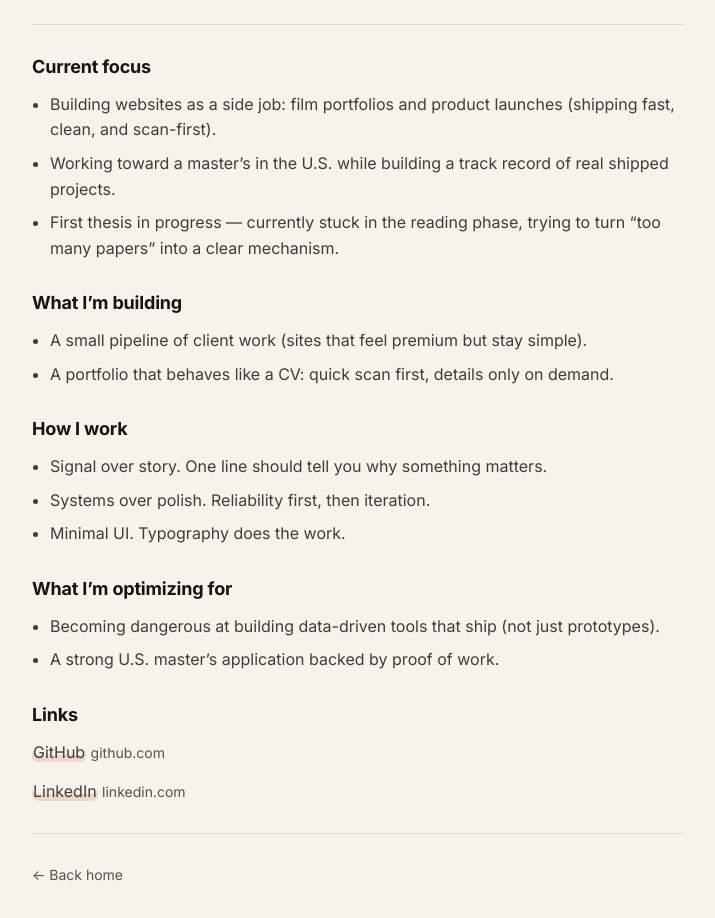
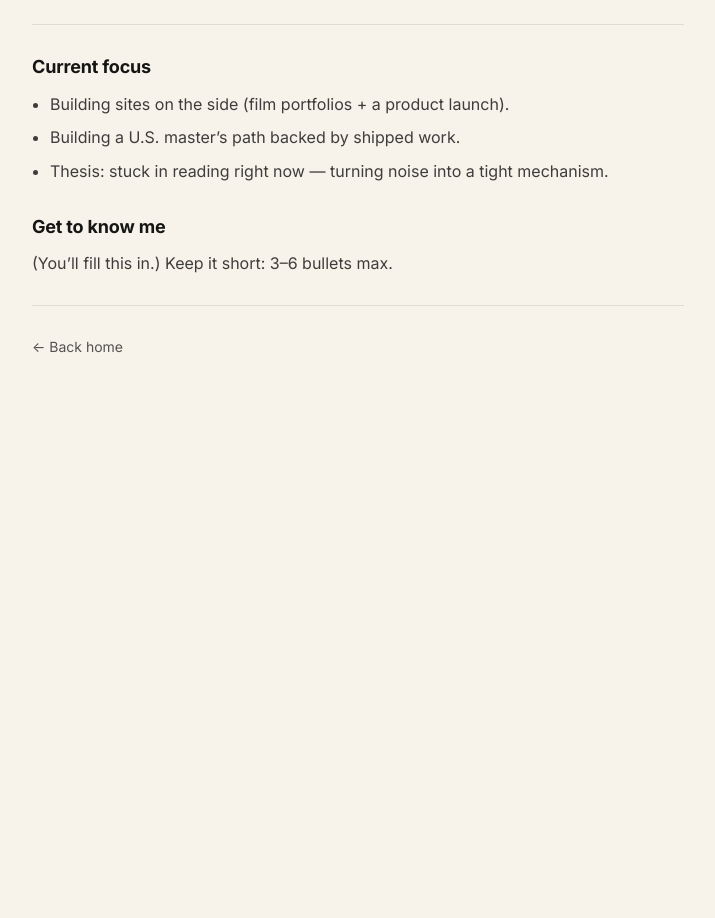
Before and after one commit to benjaminarce-cloud/arcev2-portfolio, a Next.js app: page /about in a window 1280 px wide. Shown: the part 260-1178 px from the top of the page, without its empty margins (282-997 px from the left). After the commit the page ends 800 px from the top, so only its background shows below. Built offline with nearby package versions, Linux system fonts and the light colour scheme.

Commit message:
Update page.tsx

```diff
--- a/src/app/about/page.tsx
+++ b/src/app/about/page.tsx
@@ -8,8 +8,9 @@ export default function AboutPage() {
         <h1 className="page-title">
           Now <span className="accent">/</span>
         </h1>
-        <p className="page-subtitle">
-          Current focus, short and honest. If it’s here, it’s because it’s real.
+
+        <p className="page-subtitle" style={{ maxWidth: 720 }}>
+          Current focus. No fluff.
         </p>
 
         <div className="prose">
@@ -18,61 +19,19 @@ export default function AboutPage() {
           <h2>Current focus</h2>
           <ul style={{ marginTop: 10, paddingLeft: 18 }}>
             <li style={{ marginBottom: 8, color: "rgba(21, 21, 21, 0.82)" }}>
-              Building websites as a side job: film portfolios and product launches (shipping fast, clean, and scan-first).
+              Building sites on the side (film portfolios + a product launch).
             </li>
             <li style={{ marginBottom: 8, color: "rgba(21, 21, 21, 0.82)" }}>
-              Working toward a master’s in the U.S. while building a track record of real shipped projects.
+              Building a U.S. master’s path backed by shipped work.
             </li>
             <li style={{ marginBottom: 8, color: "rgba(21, 21, 21, 0.82)" }}>
-              First thesis in progress — currently stuck in the reading phase, trying to turn “too many papers” into a clear mechanism.
+              Thesis: stuck in reading right now — turning noise into a tight mechanism.
             </li>
           </ul>
 
-          <h2>What I’m building</h2>
-          <ul style={{ marginTop: 10, paddingLeft: 18 }}>
-            <li style={{ marginBottom: 8, color: "rgba(21, 21, 21, 0.82)" }}>
-              A small pipeline of client work (sites that feel premium but stay simple).
-            </li>
-            <li style={{ marginBottom: 8, color: "rgba(21, 21, 21, 0.82)" }}>
-              A portfolio that behaves like a CV: quick scan first, details only on demand.
-            </li>
-          </ul>
-
-          <h2>How I work</h2>
-          <ul style={{ marginTop: 10, paddingLeft: 18 }}>
-            <li style={{ marginBottom: 8, color: "rgba(21, 21, 21, 0.82)" }}>
-              Signal over story. One line should tell you why something matters.
-            </li>
-            <li style={{ marginBottom: 8, color: "rgba(21, 21, 21, 0.82)" }}>
-              Systems over polish. Reliability first, then iteration.
-            </li>
-            <li style={{ marginBottom: 8, color: "rgba(21, 21, 21, 0.82)" }}>
-              Minimal UI. Typography does the work.
-            </li>
-          </ul>
-
-          <h2>What I’m optimizing for</h2>
-          <ul style={{ marginTop: 10, paddingLeft: 18 }}>
-            <li style={{ marginBottom: 8, color: "rgba(21, 21, 21, 0.82)" }}>
-              Becoming dangerous at building data-driven tools that ship (not just prototypes).
-            </li>
-            <li style={{ marginBottom: 8, color: "rgba(21, 21, 21, 0.82)" }}>
-              A strong U.S. master’s application backed by proof of work.
-            </li>
-          </ul>
-
-          <h2>Links</h2>
-          <p>
-            <span className="emph">GitHub</span>{" "}
-            <a className="nav-link" href="https://github.com/" target="_blank" rel="noreferrer">
-              github.com
-            </a>
-          </p>
-          <p>
-            <span className="emph">LinkedIn</span>{" "}
-            <a className="nav-link" href="https://www.linkedin.com/" target="_blank" rel="noreferrer">
-              linkedin.com
-            </a>
+          <h2>Get to know me</h2>
+          <p style={{ color: "rgba(21, 21, 21, 0.82)" }}>
+            (You’ll fill this in.) Keep it short: 3–6 bullets max.
           </p>
 
           <hr />
```
